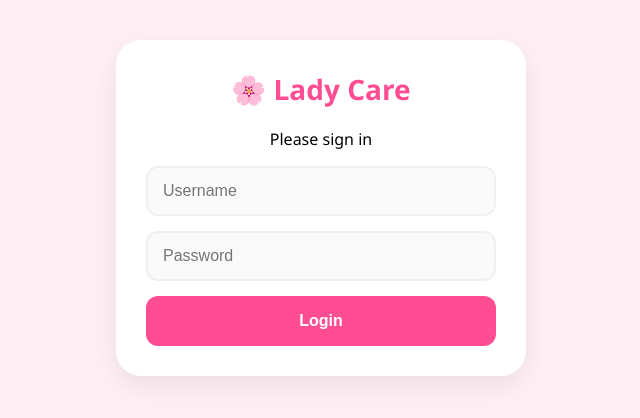
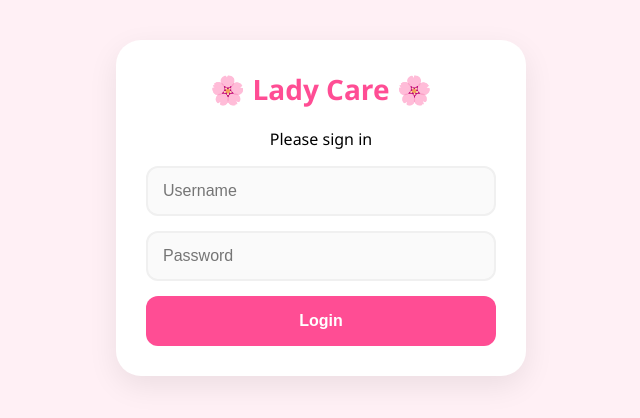
Before and after one commit to minthantpyapon-lgtm/Lady_Care-, a plain HTML site: page index.html in a window 1280 px wide. Shown: the whole page, without its empty margins (319-959 px from the left). Drawn offline with Linux system fonts and the light colour scheme.

Commit message:
Update index.html

```diff
--- a/index.html
+++ b/index.html
@@ -34,7 +34,7 @@
 
     <div id="loginPage" class="wrapper">
         <div class="card">
-            <div class="logo">🌸 Lady Care</div>
+            <div class="logo">🌸 Lady Care 🌸 </div>
             <p id="loginSub">Please sign in</p>
             <input type="text" id="username" class="input-field" placeholder="Username">
             <input type="password" id="password" class="input-field" placeholder="Password">
```
